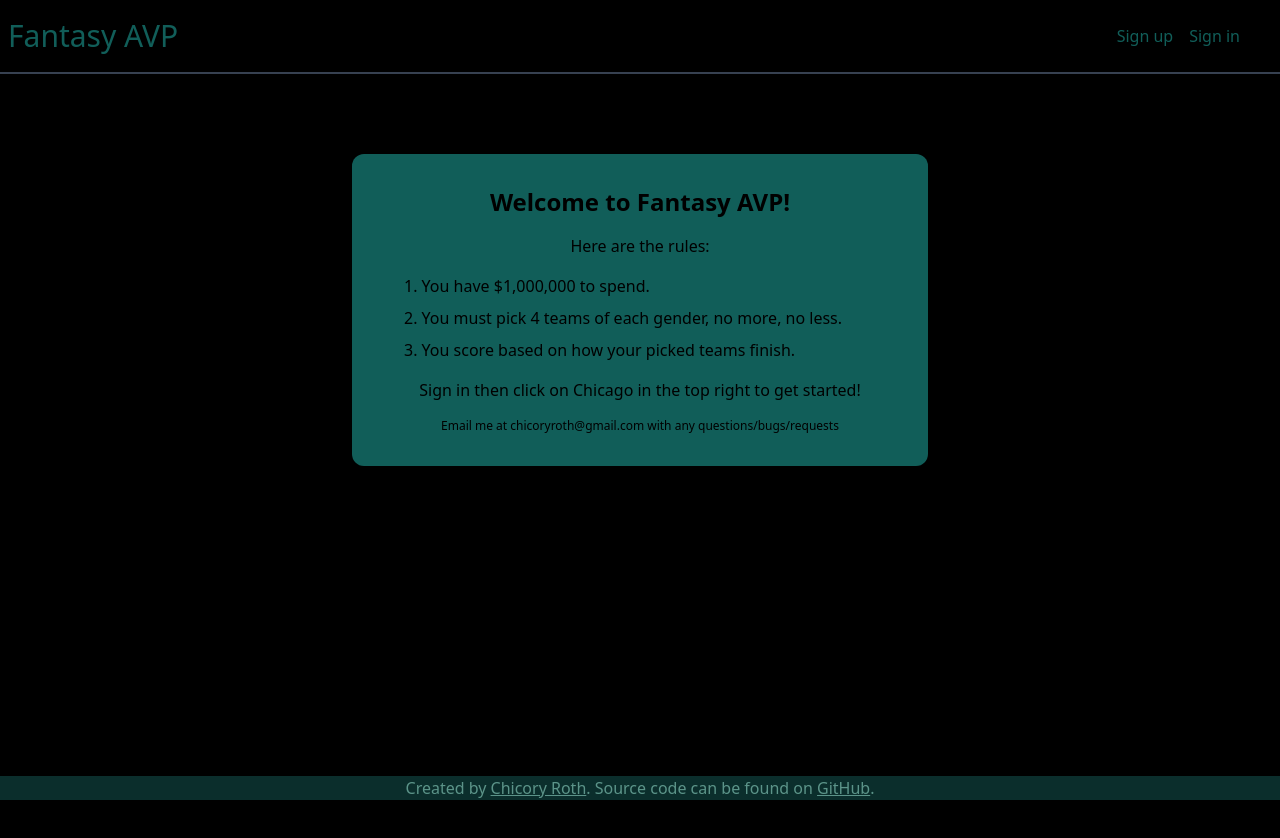
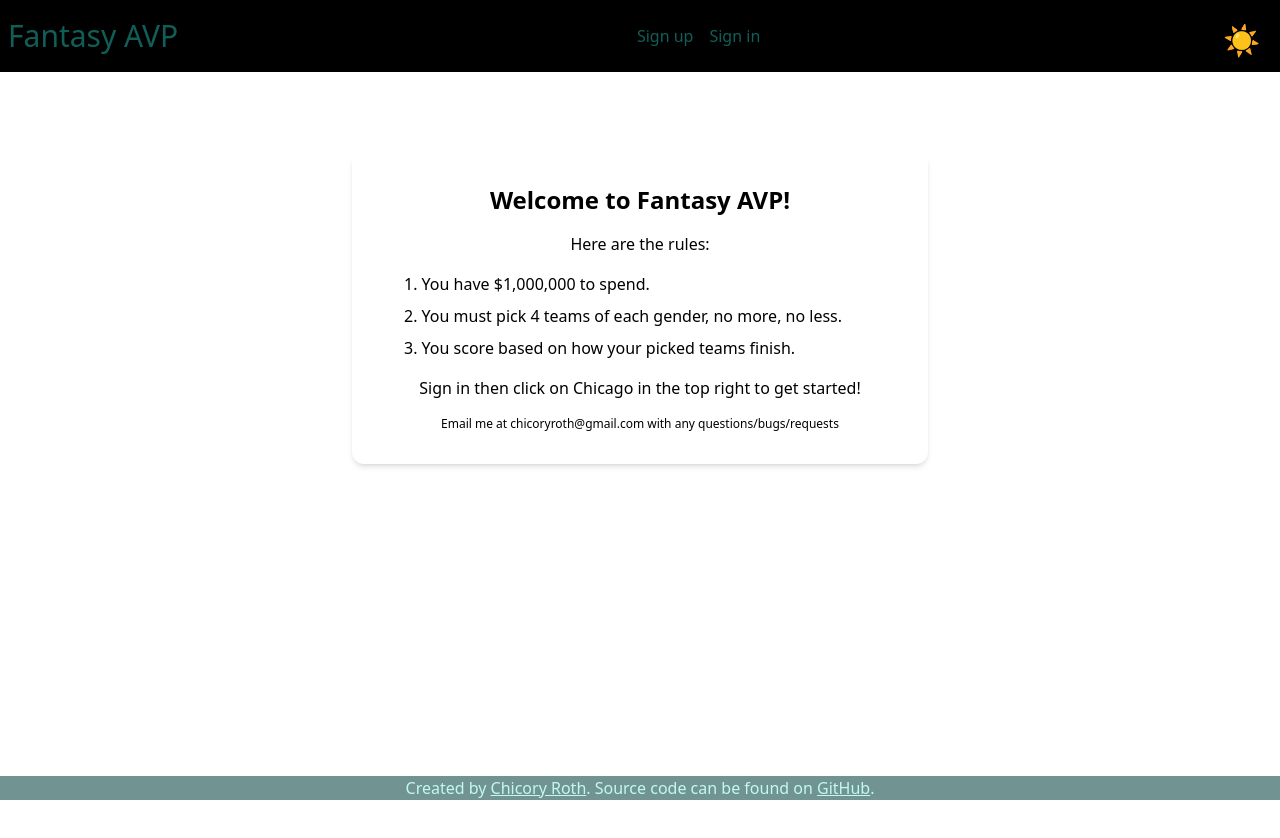
Before and after one commit to chicoryr/fantasyavp, a Next.js app: page / in a window 1280 px wide. Shown: the top 838 px of the page. Built offline with nearby package versions, Linux system fonts and the light colour scheme; no server answers.

Commit message:
added themecontext provider for dark/light mode

```diff
--- a/package.json
+++ b/package.json
@@ -21,11 +21,13 @@
     "react": "18.2.0",
     "react-dom": "18.2.0",
     "react-loader-spinner": "^5.4.5",
+    "react-toggle": "^4.1.3",
     "typescript": "5.1.6",
     "vercel": "^32.1.0"
   },
   "devDependencies": {
     "@types/firebase": "^3.2.1",
+    "@types/react-toggle": "^4.0.3",
     "autoprefixer": "^10.4.15",
     "encoding": "^0.1.13",
     "postcss": "^8.4.28",
--- a/src/app/layout.tsx
+++ b/src/app/layout.tsx
@@ -2,7 +2,7 @@
 import Navbar from "../components/Navbar"
 import "./globals.css";
 import Footer from "@/components/Footer";
-import { DARK_BG_1 } from "@/styles/colors";
+import ThemeContextProvider, { useThemeContext } from "@/context/ThemeContext";
 export const metadata = {
   title: 'Fantasy AVP'
 }
@@ -13,13 +13,18 @@
 }) {
   return (
     <html lang="en">
-      <body suppressHydrationWarning={true} className={`${DARK_BG_1}`}>
+
+      <body suppressHydrationWarning={true}>
         <AuthContextProvider>
-          <Navbar/>
-          {children}
-          <Footer/>
+          <ThemeContextProvider>
+            <Navbar/>
+              {children}
+            <Footer/>
+          </ThemeContextProvider>
         </AuthContextProvider>
+
       </body>
+
     </html>
   )
 }
--- a/src/app/page.tsx
+++ b/src/app/page.tsx
@@ -2,11 +2,15 @@
 import ExplainModal from "@/components/ExplainModal";
 import Loader from "@/components/Loader";
 import { UserAuth } from "@/context/AuthContext"
+import { useThemeContext } from "@/context/ThemeContext";
 
 
 export default function Home() {
   const {user, loading} = UserAuth();
+  const {theme} = useThemeContext();
   return loading ?
   <Loader/>
-: (user ? <div className="grid h-screen place-items-center">Logged in as {user.displayName}</div> : <ExplainModal/>)
+: (user ? <div className={`grid h-screen place-items-center
+${theme == 'light' ? 'bg-white' : 'bg-black'}`}>
+Logged in as {user.displayName}</div> : <ExplainModal/>)
 }
--- a/src/components/ExplainModal.tsx
+++ b/src/components/ExplainModal.tsx
@@ -1,9 +1,11 @@
-import { DARK_BG_2 } from "@/styles/colors"
+import { useThemeContext } from "@/context/ThemeContext"
+
 
 export default function ExplainModal() {
+  const {theme} = useThemeContext();
   return (
       <div className="min-h-screen flex flex-col items-center">
-        <div className={`w-full max-w-xl p-8 rounded-xl shadow-md text-center space-y-4 mt-20 ${DARK_BG_2}`}>
+        <div className={`w-full max-w-xl p-8 rounded-xl shadow-md text-center space-y-4 mt-20 `}>
           <h1 className="text-2xl font-bold mb-4">Welcome to Fantasy AVP!</h1>
 
           <p>Here are the rules:</p>
--- a/src/components/Loader.tsx
+++ b/src/components/Loader.tsx
@@ -1,8 +1,10 @@
+import { useThemeContext } from "@/context/ThemeContext";
 import { Dna } from "react-loader-spinner";
 
 export default function Loader() {
+  const {theme} = useThemeContext()
   return (
-    <div className="grid h-screen place-items-center">
+    <div className={`grid h-screen place-items-center ${theme == 'dark' ? "bg-black" : ""}`}>
       <Dna
       visible={true}
       height="200"
--- a/src/components/Navbar.tsx
+++ b/src/components/Navbar.tsx
@@ -1,15 +1,19 @@
-
 "use client";
 import { UserAuth } from "@/context/AuthContext";
+import { useThemeContext } from "@/context/ThemeContext";
 import Link from "next/link";
+import Toggle from "react-toggle";
 
 export default function Navbar(){
-    const {user} = UserAuth();
-
-      return (
-        <div className="w-full flex flex-col md:flex-row items-center justify-between p-2 border-b-2 border-gray-700">
+    const {user, loading} = UserAuth();
+    const {theme, setTheme} = useThemeContext();
+    if(loading){
+        return (<></>)
+    }
+    return (
+        <div className={`relative w-full flex flex-col md:flex-row items-center justify-between p-2 ${theme == 'light' ? 'bg-white' : 'bg-black'}`}>
             <Link className="text-3xl mb-2 md:mb-0 text-teal-800 hover:text-teal-400" href="/">Fantasy AVP</Link>
-            <div className="flex flex-wrap justify-around md:justify-start mb-2 md:mb-0 p-4">
+            <div className="flex flex-wrap items-center justify-around md:justify-start mb-2 md:mb-0 p-4">
 
                 {user ? <>
                     <Link className="text-teal-800 hover:text-teal-400 mr-4 mb-2 md:mb-0" href="/tournaments/chicago-test">Chicago</Link>
@@ -20,8 +24,19 @@
                     <Link className="text-teal-800 hover:text-teal-400 mr-4 mb-2 md:mb-0" href="/signup">Sign up</Link>
                     <Link className="text-teal-800 hover:text-teal-400 mr-4 mb-2 md:mb-0" href="/signin">Sign in</Link>
                 </>
+
                 }
             </div>
+
+            {/* Theme Toggle Button */}
+            <button
+                onClick={() => {
+                    setTheme(theme == 'dark' ? 'light' : 'dark')
+                }}
+                className="absolute top-4 right-4 md:relative md:top-1 md:right-3 text-3xl"
+            >
+                {theme == 'dark' ? '☀️' : '🌑'}
+            </button>
         </div>
     )
 }
--- /dev/null
+++ b/src/context/ThemeContext.tsx
@@ -0,0 +1,42 @@
+"use client"
+
+import { createContext, useContext, useState } from "react"
+
+type ThemeContextProviderProps = {
+    children: React.ReactNode;
+};
+
+type Theme = "light" | "dark";
+
+type ThemeContext = {
+    theme: Theme;
+    setTheme: React.Dispatch<React.SetStateAction<Theme>>
+}
+
+const ThemeContext = createContext<ThemeContext | null>(null);
+
+
+
+
+
+export default function ThemeContextProvider({children}:
+    ThemeContextProviderProps) {
+    const [theme, setTheme] = useState<Theme>('dark');
+    return (
+        <ThemeContext.Provider
+        value={
+            {theme, setTheme}
+        }>
+            {children}
+        </ThemeContext.Provider>
+    )
+};
+
+
+export function useThemeContext() {
+    const context = useContext(ThemeContext);
+    if(!context){
+        throw new Error();
+    }
+    return context
+}
--- a/src/styles/colors.ts
+++ /dev/null
@@ -1,5 +0,0 @@
-const DARK_BG_1 = 'bg-black'
-const DARK_BG_2 = 'bg-teal-800'
-
-
-export {DARK_BG_1, DARK_BG_2}
```
Also changed, not shown: 1 other file (tests, documents, lock files or other folders).
